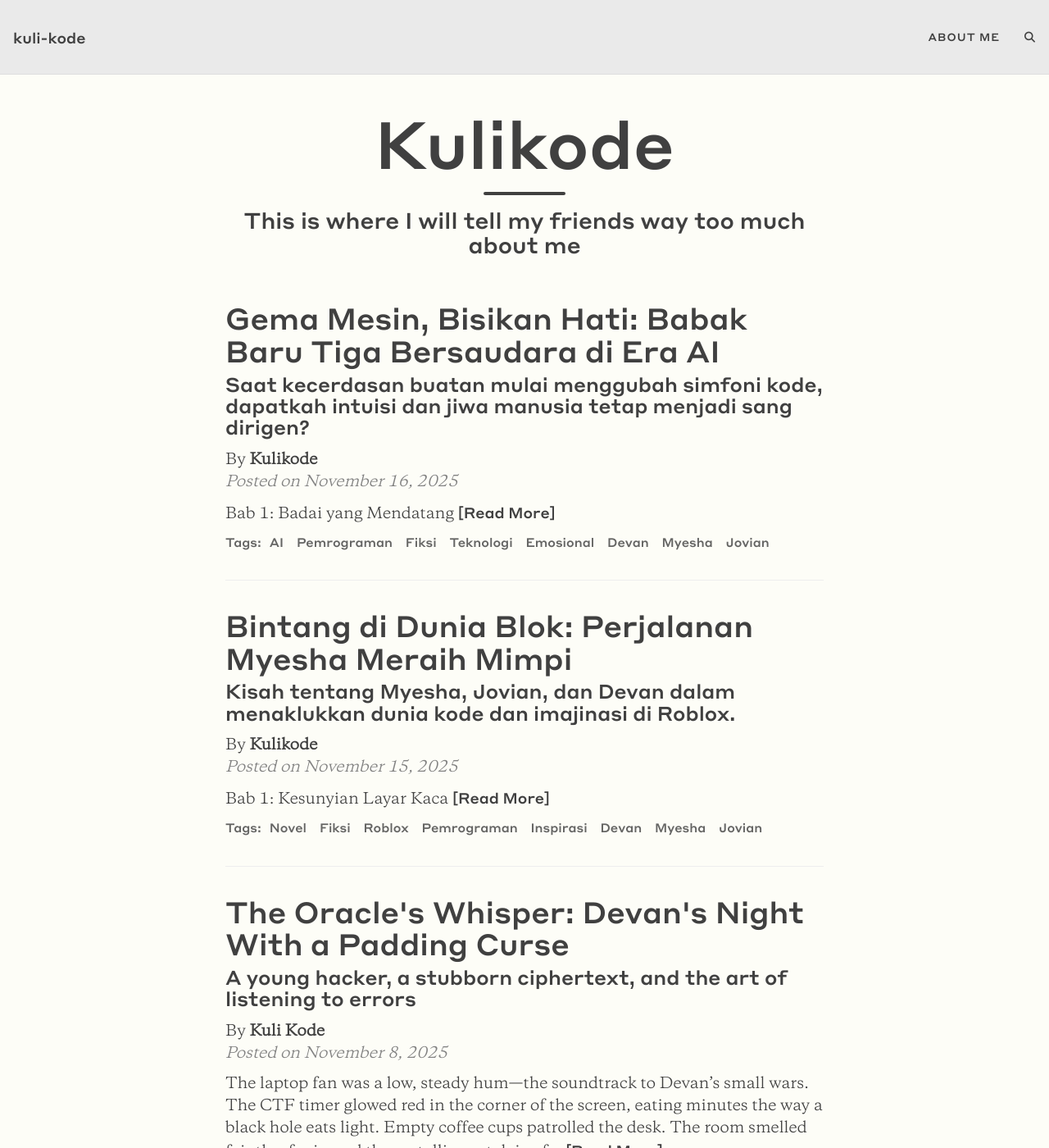
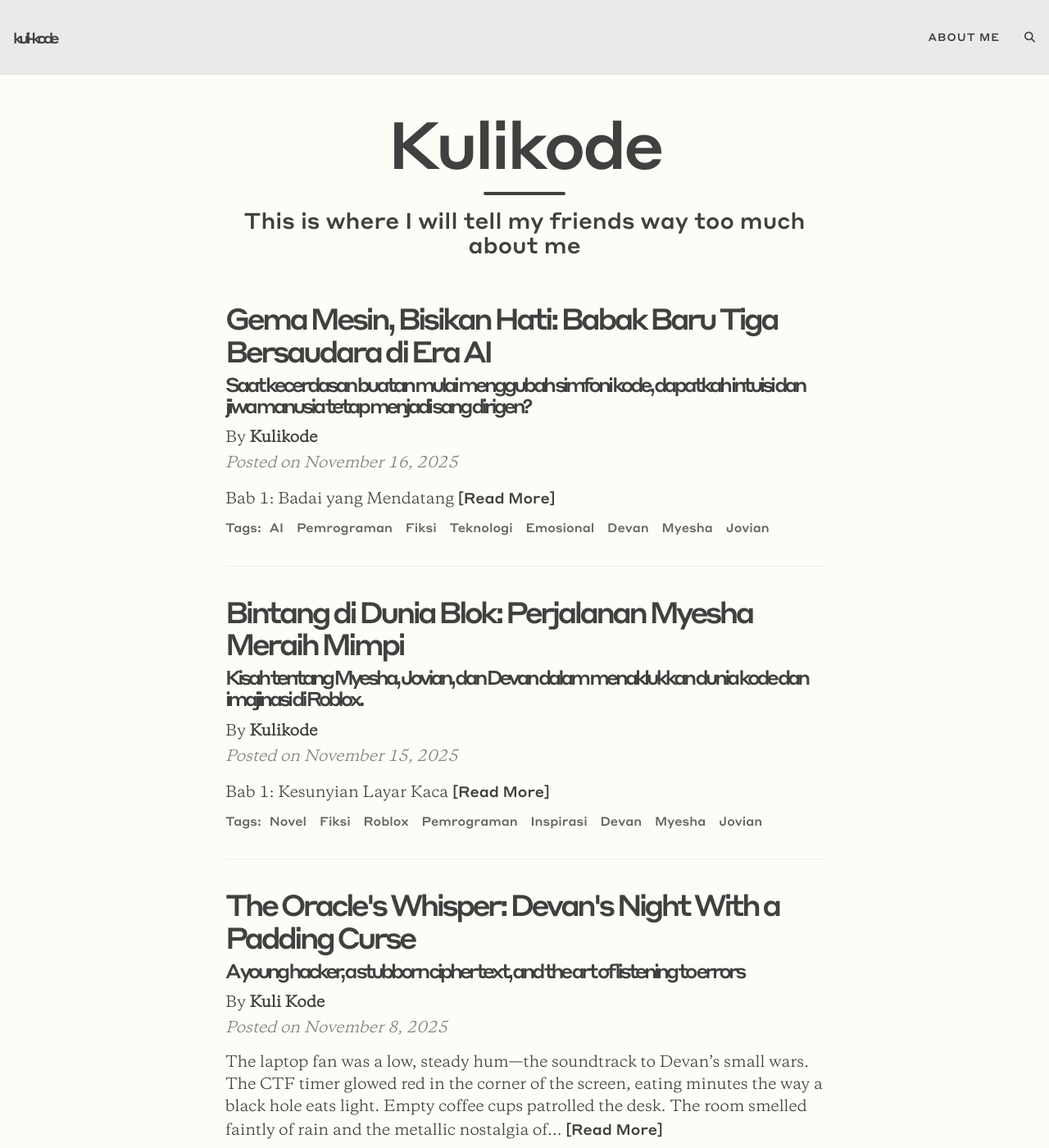
Before and after one commit to khairu-aqsara/khairu-aqsara.github.io, a Jekyll site: the page built from index.html, in a window 1280 px wide and 1400 px high. Shown: the whole window at 82% size. Built offline with Jekyll 4.4.1, drawn with Linux system fonts in a browser that asks for light colours; the list of posts is cut into pages by our own code; comment, search, counter and statistics services are not loaded.

Commit message:
change style

```diff
--- a/assets/css/custom-styles.css
+++ b/assets/css/custom-styles.css
@@ -44,7 +44,14 @@ article h4,
 article h5,
 article h6 {
   font-weight: 700;
+  letter-spacing: -4px;
 }
 
 /* Ensure body/content uses normal weight by default */
 body { font-weight: 400; }
+
+p {
+    line-height: 2;
+    margin: 1.875rem 0;
+    font-size: 15px;
+}
```
